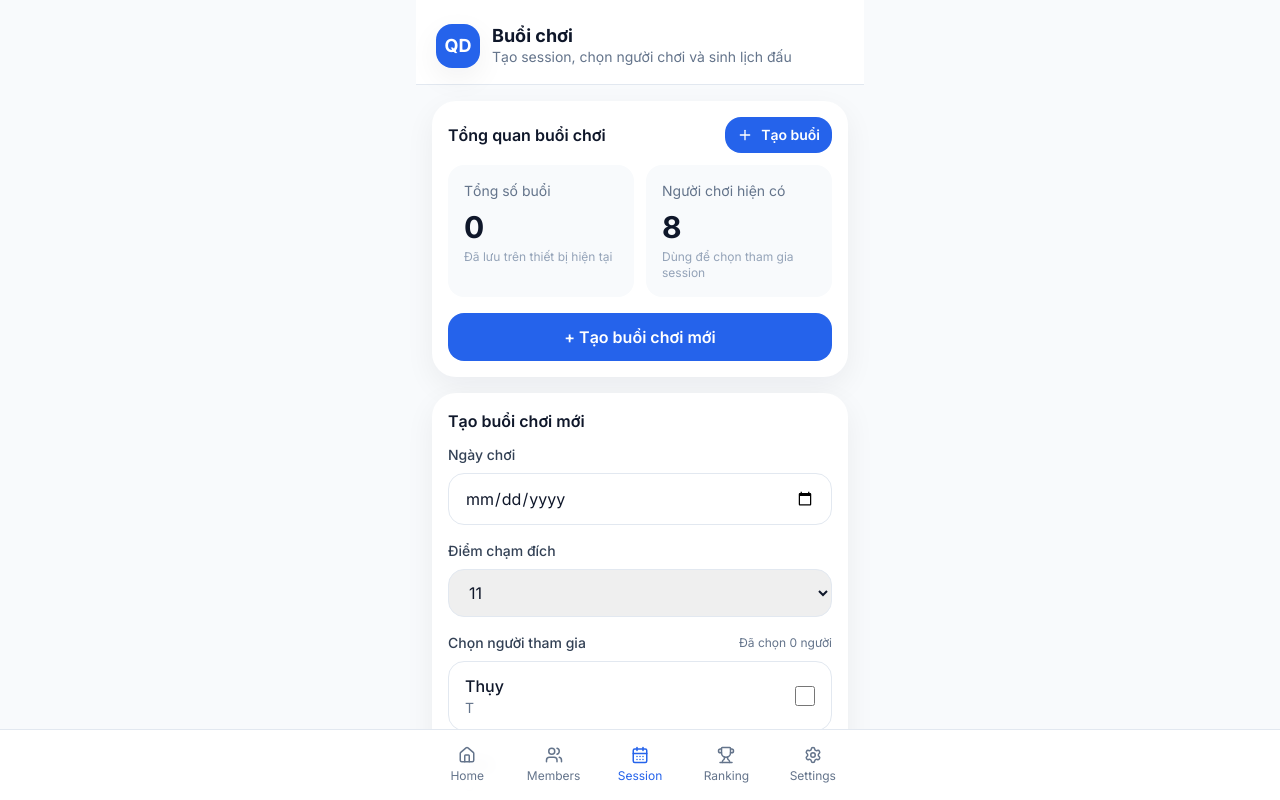
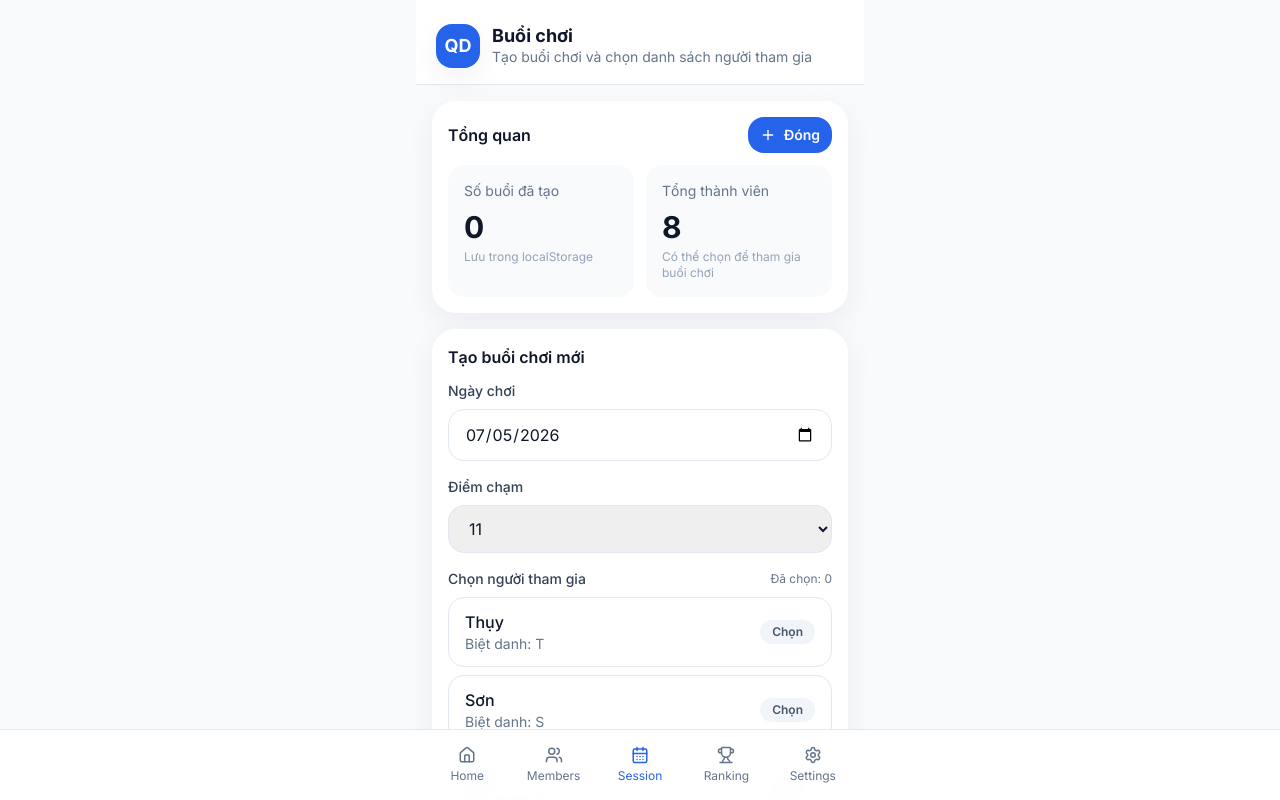
Before and after one commit to tdquan170788-byte/q-pb-smart-match, a Next.js app: page /session in a window 1280 px wide. Both pictures are taken after a click on the button "Tạo buổi". Shown: the top 800 px of the page. Built offline with nearby package versions, Linux system fonts and the light colour scheme.

Commit message:
Update page.tsx
Sprint 6A fix

```diff
--- a/app/session/page.tsx
+++ b/app/session/page.tsx
@@ -1,14 +1,7 @@
 "use client";
 
 import { useEffect, useMemo, useState } from "react";
-import {
-  CalendarDays,
-  Plus,
-  Users,
-  ChevronRight,
-  Swords,
-  Trash2,
-} from "lucide-react";
+import { CalendarDays, Plus, Users } from "lucide-react";
 
 import AppShell from "@/components/app-shell";
 import SectionCard from "@/components/section-card";
@@ -17,10 +10,8 @@ import {
   createSession,
   getPlayers,
   getSessions,
-  saveMatches,
   seedPlayersIfEmpty,
 } from "@/lib/storage";
-import { generateSchedule } from "@/lib/scheduler";
 
 type CreateSessionForm = {
   date: string;
@@ -31,13 +22,11 @@ type CreateSessionForm = {
 export default function SessionPage() {
   const [players, setPlayers] = useState<Player[]>([]);
   const [sessions, setSessions] = useState<SessionRecord[]>([]);
+
+  const [date, setDate] = useState(() => new Date().toISOString().slice(0, 10));
+  const [pointToWin, setPointToWin] = useState(11);
+  const [selectedIds, setSelectedIds] = useState<string[]>([]);
   const [openCreate, setOpenCreate] = useState(false);
-
-  const [form, setForm] = useState<CreateSessionForm>({
-    date: "",
-    pointToWin: 11,
-    participantIds: [],
-  });
 
   useEffect(() => {
     seedPlayersIfEmpty();
@@ -45,134 +34,79 @@ export default function SessionPage() {
     setSessions(getSessions());
   }, []);
 
-  const playerMap = useMemo(() => {
-    return new Map(players.map((p) => [p.id, p]));
-  }, [players]);
+  const selectedPlayers = useMemo(
+    () => players.filter((p) => selectedIds.includes(p.id)),
+    [players, selectedIds]
+  );
 
   function refreshSessions() {
     setSessions(getSessions());
   }
 
-  function toggleParticipant(playerId: string) {
-    setForm((prev) => {
-      const exists = prev.participantIds.includes(playerId);
-
-      if (exists) {
-        return {
-          ...prev,
-          participantIds: prev.participantIds.filter((id) => id !== playerId),
-        };
-      }
-
-      return {
-        ...prev,
-        participantIds: [...prev.participantIds, playerId],
-      };
-    });
-  }
-
-  function resetForm() {
-    setForm({
-      date: "",
-      pointToWin: 11,
-      participantIds: [],
-    });
+  function togglePlayer(playerId: string) {
+    setSelectedIds((prev) =>
+      prev.includes(playerId)
+        ? prev.filter((id) => id !== playerId)
+        : [...prev, playerId]
+    );
   }
 
   function handleCreateSession() {
-    const date = form.date.trim();
-    const pointToWin = Number(form.pointToWin || 11);
-    const participantIds = form.participantIds;
-
-    if (!date) {
-      alert("Vui lòng chọn ngày chơi.");
-      return;
-    }
-
-    if (participantIds.length < 4) {
-      alert("Cần ít nhất 4 người để tạo buổi chơi.");
-      return;
-    }
-
-    createSession({
+    const payload: CreateSessionForm = {
       date,
       pointToWin,
-      participantIds,
-    });
+      participantIds: selectedIds,
+    };
+
+    if (!payload.date) return;
+    if (payload.participantIds.length < 4) return;
+
+    createSession(payload);
 
     refreshSessions();
-    resetForm();
     setOpenCreate(false);
-  }
 
-  function handleGenerateSchedule(session: SessionRecord) {
-    const matches = generateSchedule(session.participantIds).map((m) => ({
-      id: `match_${Date.now()}_${Math.random().toString(36).slice(2, 8)}`,
-      sessionId: session.id,
-      round: m.round,
-      court: m.court,
-      teamA: { playerIds: m.teamA },
-      teamB: { playerIds: m.teamB },
-      scoreA: 0,
-      scoreB: 0,
-      createdAt: new Date().toISOString(),
-    }));
-
-    saveMatches(matches);
-    alert(
-      `Đã tạo ${matches.length} trận cho buổi ${session.date}. Bạn có thể sang màn Session Detail / Match để nhập tỷ số ở Sprint tiếp theo.`
-    );
-  }
-
-  function getParticipantNames(session: SessionRecord) {
-    return session.participantIds
-      .map((id) => playerMap.get(id)?.name)
-      .filter(Boolean)
-      .join(", ");
+    // reset nhẹ
+    setSelectedIds([]);
+    setPointToWin(11);
+    setDate(new Date().toISOString().slice(0, 10));
   }
 
   return (
     <AppShell
       title="Buổi chơi"
-      subtitle="Tạo session, chọn người chơi và sinh lịch đấu"
+      subtitle="Tạo buổi chơi và chọn danh sách người tham gia"
     >
       <div className="space-y-4">
         <SectionCard
-          title="Tổng quan buổi chơi"
+          title="Tổng quan"
           action={
             <button
-              onClick={() => setOpenCreate(true)}
+              onClick={() => setOpenCreate((v) => !v)}
               className="inline-flex items-center gap-2 rounded-2xl bg-brand-600 px-3 py-2 text-sm font-semibold text-white"
             >
               <Plus size={16} />
-              Tạo buổi
+              {openCreate ? "Đóng" : "Tạo buổi"}
             </button>
           }
         >
           <div className="grid grid-cols-2 gap-3">
             <div className="rounded-2xl bg-slate-50 p-4">
-              <div className="text-sm text-slate-500">Tổng số buổi</div>
+              <div className="text-sm text-slate-500">Số buổi đã tạo</div>
               <div className="mt-2 text-3xl font-bold">{sessions.length}</div>
               <div className="mt-1 text-xs text-slate-400">
-                Đã lưu trên thiết bị hiện tại
+                Lưu trong localStorage
               </div>
             </div>
 
             <div className="rounded-2xl bg-slate-50 p-4">
-              <div className="text-sm text-slate-500">Người chơi hiện có</div>
+              <div className="text-sm text-slate-500">Tổng thành viên</div>
               <div className="mt-2 text-3xl font-bold">{players.length}</div>
               <div className="mt-1 text-xs text-slate-400">
-                Dùng để chọn tham gia session
+                Có thể chọn để tham gia buổi chơi
               </div>
             </div>
           </div>
-
-          <button
-            onClick={() => setOpenCreate(true)}
-            className="mt-4 w-full rounded-2xl bg-brand-600 px-4 py-3 font-semibold text-white"
-          >
-            + Tạo buổi chơi mới
-          </button>
         </SectionCard>
 
         {openCreate && (
@@ -184,26 +118,19 @@ export default function SessionPage() {
                 </label>
                 <input
                   type="date"
-                  value={form.date}
-                  onChange={(e) =>
-                    setForm((prev) => ({ ...prev, date: e.target.value }))
-                  }
+                  value={date}
+                  onChange={(e) => setDate(e.target.value)}
                   className="w-full rounded-2xl border border-slate-200 px-4 py-3 outline-none"
                 />
               </div>
 
               <div>
                 <label className="mb-2 block text-sm font-medium text-slate-700">
-                  Điểm chạm đích
+                  Điểm chạm
                 </label>
                 <select
-                  value={form.pointToWin}
-                  onChange={(e) =>
-                    setForm((prev) => ({
-                      ...prev,
-                      pointToWin: Number(e.target.value),
-                    }))
-                  }
+                  value={pointToWin}
+                  onChange={(e) => setPointToWin(Number(e.target.value))}
                   className="w-full rounded-2xl border border-slate-200 px-4 py-3 outline-none"
                 >
                   <option value={11}>11</option>
@@ -218,71 +145,85 @@ export default function SessionPage() {
                     Chọn người tham gia
                   </label>
                   <span className="text-xs text-slate-500">
-                    Đã chọn {form.participantIds.length} người
+                    Đã chọn: {selectedIds.length}
                   </span>
                 </div>
 
                 <div className="space-y-2">
-                  {players.length === 0 ? (
-                    <div className="rounded-2xl border border-dashed border-slate-200 p-4 text-sm text-slate-500">
-                      Chưa có người chơi nào trong danh sách.
-                    </div>
-                  ) : (
-                    players.map((player) => {
-                      const checked = form.participantIds.includes(player.id);
+                  {players.map((player) => {
+                    const checked = selectedIds.includes(player.id);
 
                     return (
-                        <label
+                      <button
                         key={player.id}
-                          className={`flex cursor-pointer items-center justify-between rounded-2xl border px-4 py-3 transition ${
+                        type="button"
+                        onClick={() => togglePlayer(player.id)}
+                        className={`flex w-full items-center justify-between rounded-2xl border px-4 py-3 text-left ${
                           checked
                             ? "border-brand-500 bg-brand-50"
                             : "border-slate-200 bg-white"
                         }`}
                       >
                         <div>
-                            <div className="font-medium">{player.name}</div>
+                          <div className="font-medium text-slate-900">
+                            {player.name}
+                          </div>
                           <div className="text-sm text-slate-500">
                             {player.nickname?.trim()
-                                ? player.nickname
+                              ? `Biệt danh: ${player.nickname}`
                               : "Chưa có biệt danh"}
                           </div>
                         </div>
 
-                          <input
-                            type="checkbox"
-                            checked={checked}
-                            onChange={() => toggleParticipant(player.id)}
-                            className="h-5 w-5"
-                          />
-                        </label>
+                        <div
+                          className={`rounded-full px-3 py-1 text-xs font-semibold ${
+                            checked
+                              ? "bg-brand-600 text-white"
+                              : "bg-slate-100 text-slate-600"
+                          }`}
+                        >
+                          {checked ? "Đã chọn" : "Chọn"}
+                        </div>
+                      </button>
                     );
-                    })
-                  )}
+                  })}
                 </div>
               </div>
 
-              <div className="flex gap-3 pt-2">
+              <div className="rounded-2xl bg-slate-50 p-4 text-sm text-slate-600">
+                Cần ít nhất <span className="font-semibold">4 người</span> để tạo
+                buổi chơi.
+              </div>
+
               <button
                 onClick={handleCreateSession}
-                  className="flex-1 rounded-2xl bg-brand-600 px-4 py-3 font-semibold text-white"
+                disabled={selectedIds.length < 4}
+                className="w-full rounded-2xl bg-brand-600 px-4 py-3 font-semibold text-white disabled:cursor-not-allowed disabled:opacity-50"
               >
-                  Lưu buổi chơi
+                Tạo buổi chơi
               </button>
-
-                <button
-                  onClick={() => {
-                    resetForm();
-                    setOpenCreate(false);
-                  }}
-                  className="rounded-2xl border border-slate-200 px-4 py-3 font-semibold text-slate-700"
-                >
-                  Huỷ
-                </button>
-              </div>
             </div>
           </SectionCard>
         )}
+
+        <SectionCard title="Người chơi đang chọn">
+          {selectedPlayers.length === 0 ? (
+            <div className="text-sm text-slate-500">
+              Chưa chọn ai cho buổi chơi.
+            </div>
+          ) : (
+            <div className="flex flex-wrap gap-2">
+              {selectedPlayers.map((player) => (
+                <span
+                  key={player.id}
+                  className="rounded-full bg-slate-100 px-3 py-2 text-sm text-slate-700"
+                >
+                  {player.name}
+                </span>
+              ))}
+            </div>
+          )}
+        </SectionCard>
 
         <SectionCard title="Danh sách buổi chơi">
           {sessions.length === 0 ? (
@@ -290,16 +231,10 @@ export default function SessionPage() {
               <div className="mx-auto mb-3 flex h-12 w-12 items-center justify-center rounded-full bg-slate-100">
                 <CalendarDays className="text-slate-500" size={22} />
               </div>
-              <div className="text-base font-semibold">Chưa có buổi chơi</div>
+              <div className="text-base font-semibold">Chưa có buổi chơi nào</div>
               <div className="mt-1 text-sm text-slate-500">
-                Hãy tạo buổi đầu tiên để bắt đầu xếp lịch pickleball.
+                Hãy tạo buổi chơi đầu tiên để bắt đầu lên lịch đấu.
               </div>
-              <button
-                onClick={() => setOpenCreate(true)}
-                className="mt-4 rounded-2xl bg-brand-600 px-4 py-3 font-semibold text-white"
-              >
-                Tạo buổi đầu tiên
-              </button>
             </div>
           ) : (
             <div className="space-y-3">
@@ -312,50 +247,23 @@ export default function SessionPage() {
                     className="rounded-2xl border border-slate-200 bg-white p-4"
                   >
                     <div className="flex items-start justify-between gap-3">
-                      <div className="min-w-0">
-                        <div className="flex items-center gap-2">
-                          <div className="rounded-full bg-brand-100 px-3 py-1 text-xs font-semibold text-brand-700">
-                            {session.date}
+                      <div>
+                        <div className="text-base font-semibold text-slate-900">
+                          {session.date || "Không có ngày"}
+                        </div>
+                        <div className="mt-1 text-sm text-slate-500">
+                          Chạm {session.pointToWin} điểm
+                        </div>
                       </div>
 
                       <div className="rounded-full bg-slate-100 px-3 py-1 text-xs font-semibold text-slate-700">
-                            Chạm {session.pointToWin}
+                        {participantCount} người
                       </div>
                     </div>
 
-                        <div className="mt-3 flex items-center gap-2 text-sm text-slate-600">
+                    <div className="mt-3 flex items-center gap-2 text-sm text-slate-500">
                       <Users size={16} />
-                          {participantCount} người tham gia
-                        </div>
-
-                        <div className="mt-2 text-sm text-slate-500">
-                          {getParticipantNames(session)}
-                        </div>
-                      </div>
-
-                      <ChevronRight className="mt-1 text-slate-400" size={18} />
-                    </div>
-
-                    <div className="mt-4 flex gap-2">
-                      <button
-                        onClick={() => handleGenerateSchedule(session)}
-                        className="inline-flex items-center gap-2 rounded-2xl bg-brand-600 px-4 py-2 text-sm font-semibold text-white"
-                      >
-                        <Swords size={16} />
-                        Tạo lịch
-                      </button>
-
-                      <button
-                        onClick={() => {
-                          alert(
-                            "Sprint 6A chưa làm chức năng xoá session. Có thể bổ sung ở Sprint 7."
-                          );
-                        }}
-                        className="inline-flex items-center gap-2 rounded-2xl border border-slate-200 px-4 py-2 text-sm font-semibold text-slate-700"
-                      >
-                        <Trash2 size={16} />
-                        Xoá
-                      </button>
+                      Người tham gia: {participantCount}
                     </div>
                   </div>
                 );
@@ -363,17 +271,6 @@ export default function SessionPage() {
             </div>
           )}
         </SectionCard>
-
-        <SectionCard title="Ghi chú Sprint 6A">
-          <div className="space-y-2 text-sm text-slate-600">
-            <div>• Session hiện lưu localStorage trên máy hiện tại.</div>
-            <div>• Có thể chọn người tham gia cho từng buổi chơi.</div>
-            <div>• Nút “Tạo lịch” sẽ sinh danh sách match tự động từ participantIds.</div>
-            <div>
-              • Sprint tiếp theo có thể làm Session Detail để nhập tỷ số từng trận.
-            </div>
-          </div>
-        </SectionCard>
       </div>
     </AppShell>
   );
```
Lines whose indentation alone changed are shown as unchanged.
